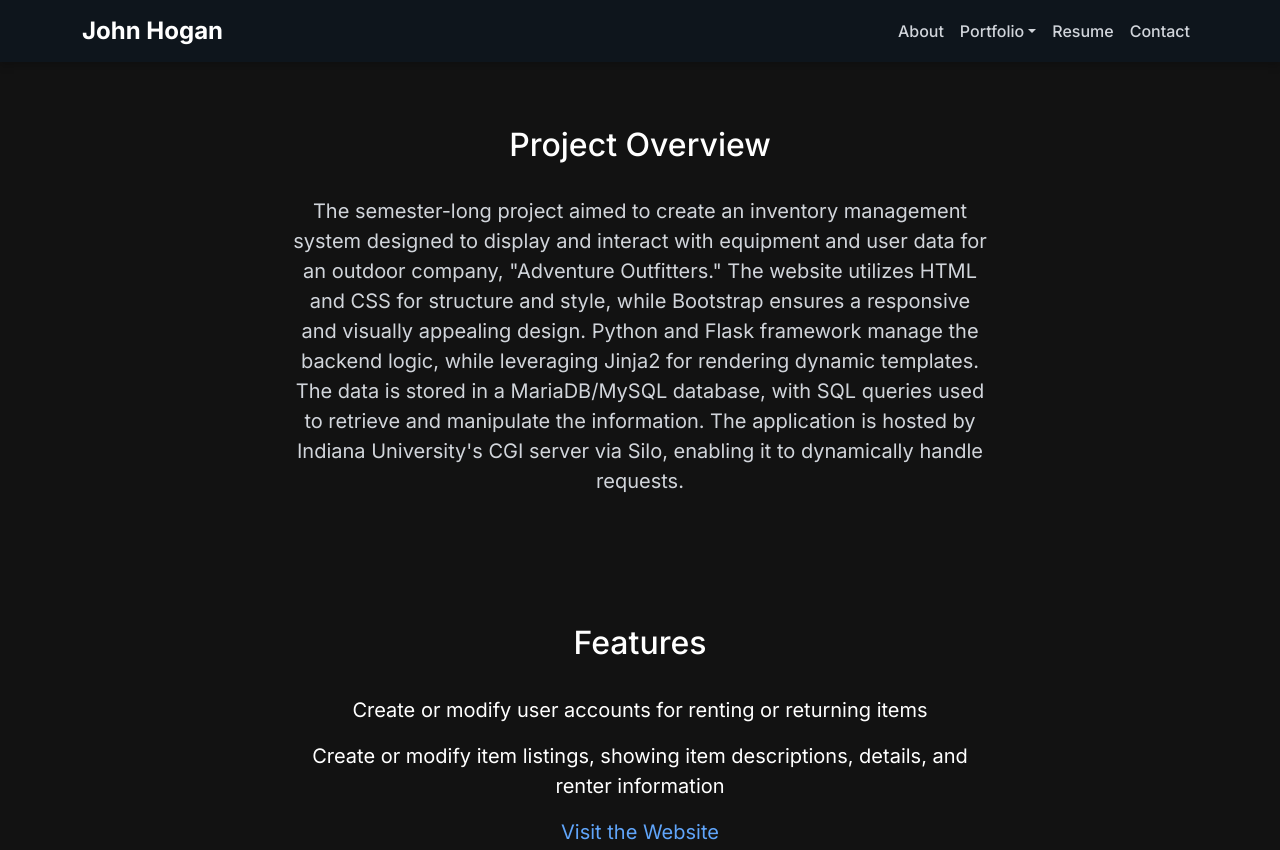
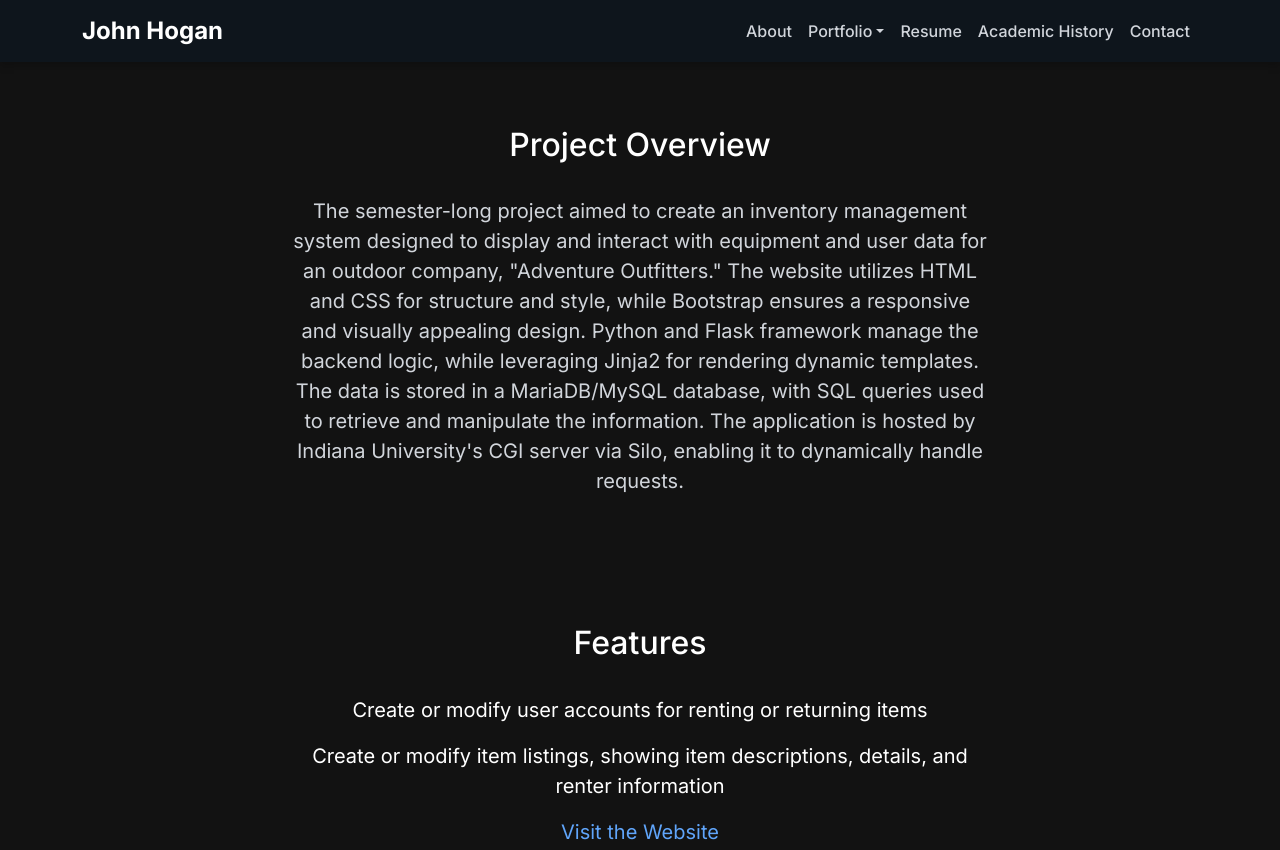
Before and after one commit to johnhogan5/johnhogan, a plain HTML site: page project1.html in a window 1280 px wide. Shown: the top 850 px of the page. Drawn offline with nearby package versions, Linux system fonts and the light colour scheme.

Commit message:
Fix nav bar

```diff
--- a/project1.html
+++ b/project1.html
@@ -140,6 +140,7 @@
                         </ul>
                     </li>
                     <li class="nav-item"><a class="nav-link" href="resume.html">Resume</a></li>
+                    <li class="nav-item"><a class="nav-link" href="academic-history.html">Academic History</a></li>
                     <li class="nav-item"><a class="nav-link" href="contact.html">Contact</a></li>
                 </ul>
             </div>
```
Also changed, not shown: project2.html (+1 -0 lines), project3.html (+1 -0 lines), project4.html (+1 -0 lines).
